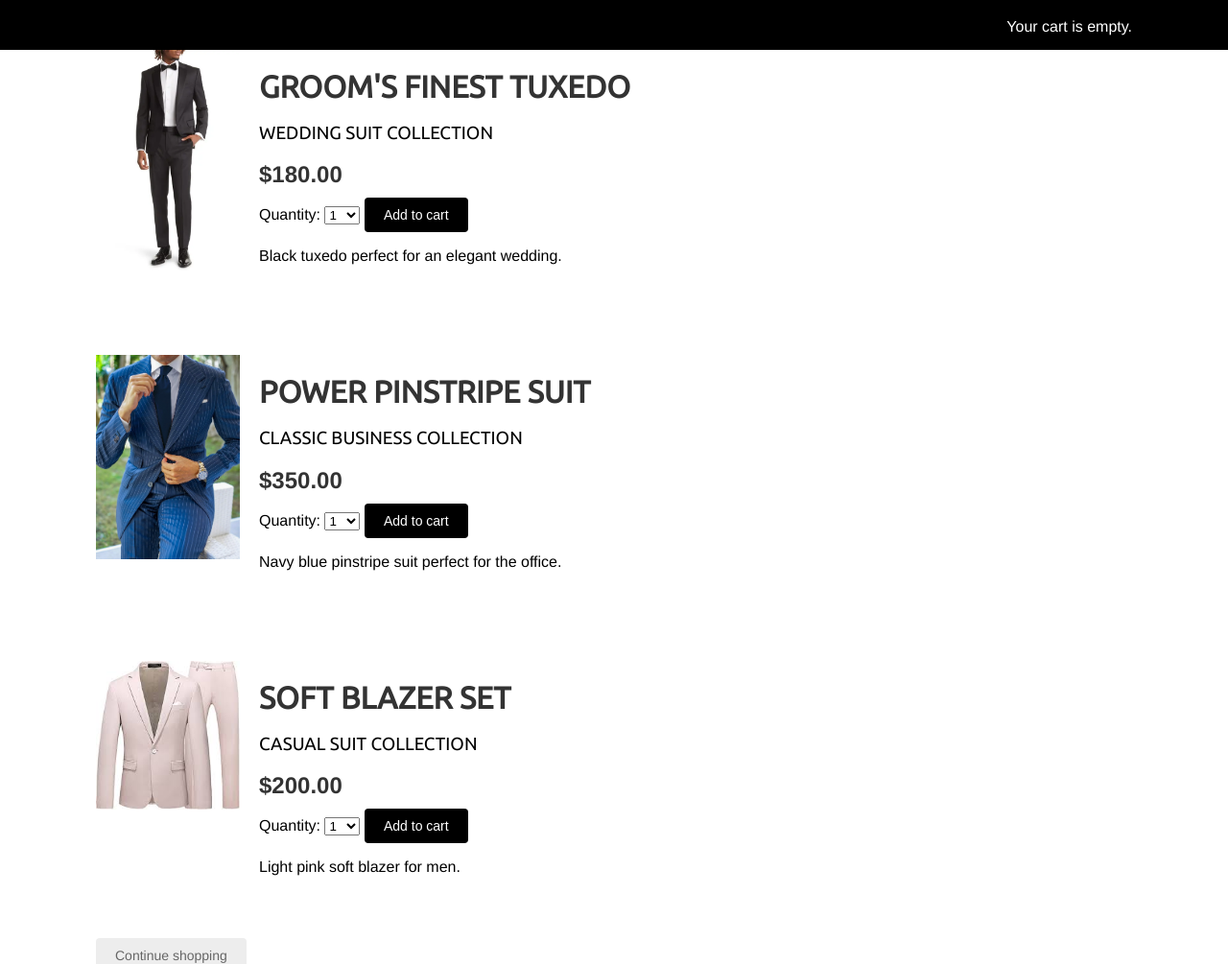
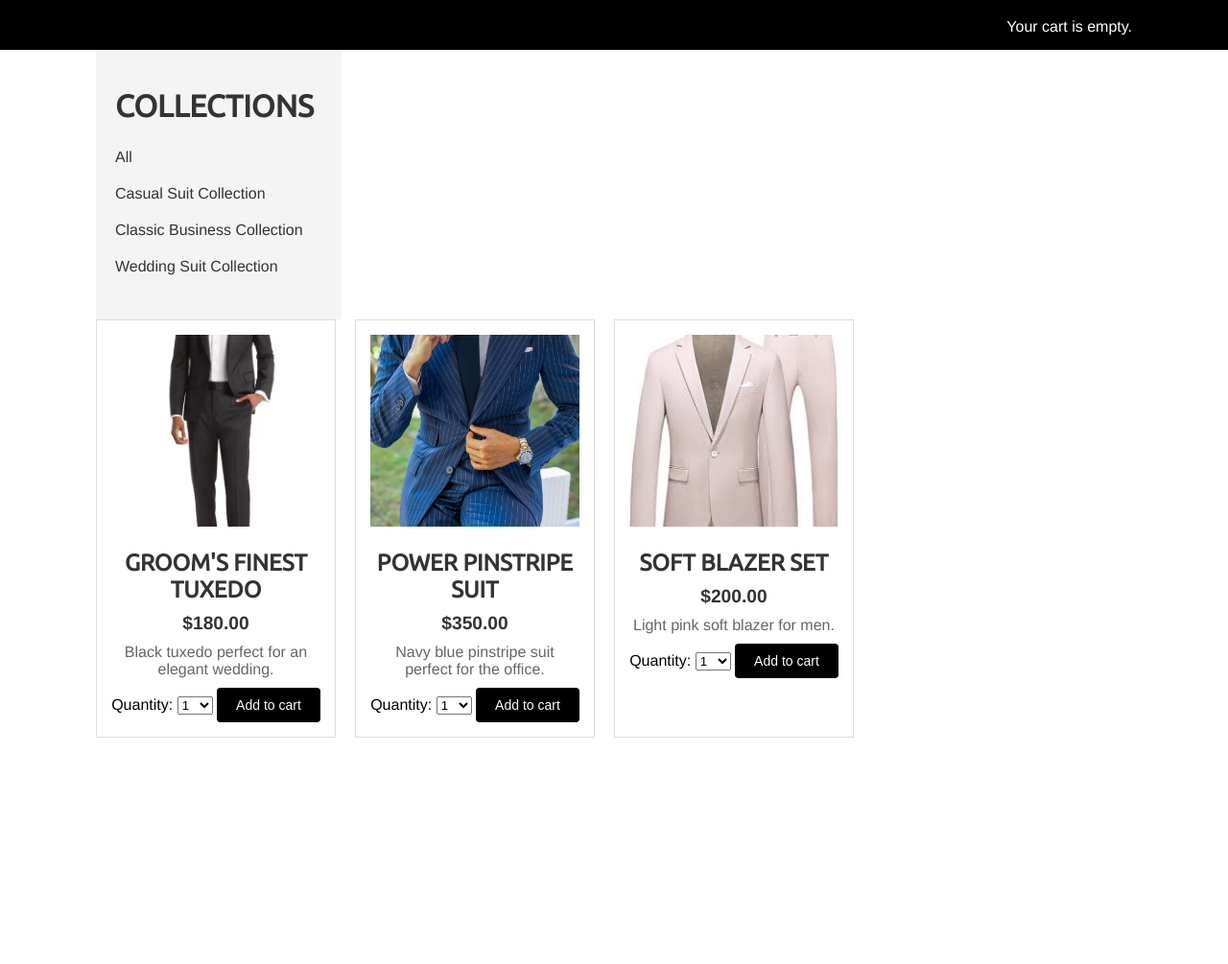
Before and after one commit to sydthomason/ISQA3900-Group4, a Django app: page / in a window 1280 px wide. Shown: the part 267-1272 px from the top of the page at 96% size. After the commit the page ends 1036 px from the top, so only its background shows below. Run offline with Django 4.2, Linux system fonts and the light colour scheme; data comes from the database, SQL or seed files in the repository; some libraries are stand-ins or nearby versions.

Commit message:
collections sidebar

```diff
--- a/shop/templates/shop/product/list.html
+++ b/shop/templates/shop/product/list.html
@@ -6,26 +6,29 @@
 {% endblock %}
 
 {% block content %}
+    <div class="collections">
+        <h2>Collections</h2>
+        <ul>
+            <li><a href="{% url 'shop:product_list' %}">All</a></li>
+            {% for col in collections %}
+                <li><a href="{% url 'shop:product_list_by_collection' col.slug %}">{{ col.name }}</a></li>
+            {% endfor %}
+        </ul>
+    </div>
+
     <div class="product-list">
         {% for product in products %}
         <div class="product-detail">
-            <img src="{% if product.image %}{{ product.image.url }}{% else %}{% static "img/no_image.png" %}{% endif %}">
-            <div class="product-info">
+            <img src="{% if product.image %}{{ product.image.url }}{% else %}{% static 'img/no_image.png' %}{% endif %}" alt="{{ product.name }}">
             <h2>{{ product.name }}</h2>
-                <h3><a href="{{ product.collection.get_absolute_url }}">{{ product.collection }}</a></h3>
             <p class="price">${{ product.price }}</p>
+            <p>{{ product.description|linebreaks }}</p>
             <form action="{% url 'cart:cart_add' product.id %}" method="post">
-                    {{ product.cart_product_form }}  <!-- Use the unique form for each product -->
+                {{ product.cart_product_form }}
                 {% csrf_token %}
                 <input type="submit" value="Add to cart">
             </form>
-                <p>{{ product.description|linebreaks }}</p>
         </div>
-        </div>
-        <br>
         {% endfor %}
     </div>
-    <div>
-        <a href="{% url 'shop:product_list' %}" class="button light">Continue shopping</a>
-    </div>
 {% endblock %}
--- a/shop/urls.py
+++ b/shop/urls.py
@@ -5,6 +5,6 @@ app_name = 'shop'
 
 urlpatterns = [
     path('', views.product_list, name='product_list'),
-    path('<slug:collection_slug>/', views.product_list, name='product_list_by_collection'),  # Updated
-    path('<int:id>/<slug:slug>/', views.product_detail, name='product_detail'),
+    path('collections/<slug:collection_slug>/', views.product_list, name='product_list_by_collection'),  # Updated path for collections
+    path('product/<int:id>/<slug:slug>/', views.product_detail, name='product_detail'),  # Updated path for product detail
 ]
--- a/shop/views.py
+++ b/shop/views.py
@@ -12,13 +12,13 @@ def product_list(request, collection_slug=None):
         products = products.filter(collection=collection)
     cart = Cart(request)
     for product in products:
-        product.cart_product_form = CartAddProductForm()  # Assigning a unique form to each product
-    return render(request,
-                  'shop/product/list.html',
-                  {'collection': collection,
-                   'collections': collections,
-                   'products': products,
-                   'cart': cart})
+        product.cart_product_form = CartAddProductForm()
+    return render(request, 'shop/product/list.html', {
+        'collection': collection,
+        'collections': collections,
+        'products': products,
+        'cart': cart
+    })
 
 def product_detail(request, id, slug):
     product = get_object_or_404(Product, id=id, slug=slug, available=True)
@@ -34,8 +34,8 @@ def product_detail(request, id, slug):
     else:
         choices = [(1, 0)]
     cart_product_form = CartAddProductForm(my_choices=choices)
-    return render(request,
-                  'shop/product/detail.html',
-                  {'product': product,
-                   'cart_product_form': cart_product_form,
-                   'cart': cart})
+    return render(request, 'shop/product/detail.html', {
+        'product': product,
+        'cart_product_form': cart_product_form,
+        'cart': cart
+    })
--- a/static/css/base.css
+++ b/static/css/base.css
@@ -1,9 +1,9 @@
 @import url(http://fonts.googleapis.com/css?family=Ubuntu);
 
 body {
-    margin:0;
-    padding:0;
-    font-family:helvetica, sans-serif;
+    margin: 0;
+    padding: 0;
+    font-family: helvetica, sans-serif;
 }
 
 h1 {
@@ -26,7 +26,7 @@ h2 {
     text-transform: uppercase;
 }
 
-h3, h4, h5 , h6 {
+h3, h4, h5, h6 {
     font-family: 'Ubuntu', sans-serif;
     font-weight: normal;
     text-transform: uppercase;
@@ -164,70 +164,82 @@ ul.errorlist {
     overflow: hidden;
 }
 
-#sidebar {
-    width: 220px;
-    padding: 30px 20px 0 0;
+/* Sidebar for Collections */
+.collections {
     float: left;
+    width: 20%;
+    padding: 20px;
+    background-color: #f4f4f4;
+    margin-right: 20px;
 }
 
-#sidebar ul {
-    margin: 0;
+.collections h2 {
+    margin-bottom: 15px;
+}
+
+.collections ul {
+    list-style: none;
     padding: 0;
 }
 
-#sidebar ul li {
+.collections ul li {
     margin: 0;
-    list-style: none;
-    padding: 10px 14px;
+    padding: 10px 0;
 }
 
-#sidebar ul li a {
-    display: block;
+.collections ul li a {
+    color: #333;
+    text-decoration: none;
 }
 
-#sidebar ul li.selected {
-    background: #000;
-    border-radius: 4px;
+.collections ul li a:hover {
+    color: #000;
+    font-weight: bold;
 }
 
-#sidebar ul li.selected a {
-    color: #fff;
-}
-
-#main {
+/* Main Product List */
+.product-list {
     float: left;
-    width: 96%;
-    margin-right: -220px;
-    overflow: hidden;
-}
-
-/* New Styles for Product List and Product Detail */
-
-.product-list {
+    width: 75%;
     display: flex;
     flex-wrap: wrap;
-    gap: 20px; /* Space between products */
+    gap: 20px;
 }
 
 .product-detail {
-    display: flex;
-    width: 100%;
-    margin-bottom: 20px;
-    align-items: flex-start;
+    border: 1px solid #ddd;
+    padding: 15px;
+    width: calc(33.333% - 20px);
+    box-sizing: border-box;
+    text-align: center;
 }
 
 .product-detail img {
-    width: 150px; /* Adjust size as needed */
-    margin-right: 20px;
+    width: 100%;
+    height: auto;
+    max-height: 200px;
+    object-fit: cover;
+    margin-bottom: 10px;
 }
 
 .product-info {
-    max-width: 60%; /* Prevents product info from stretching too wide */
+    text-align: center;
+}
+
+.product-detail h2 {
+    margin-top: 10px;
+    font-size: 1.5rem;
 }
 
 .product-detail .price {
     color: #333;
-    font-size: 24px;
+    font-size: 1.2rem;
     font-weight: bold;
     margin: 10px 0;
 }
+
+.product-detail p {
+    font-size: 1rem;
+    color: #666;
+    margin: 10px 0;
+}
```
Lines whose indentation alone changed are shown as unchanged.
